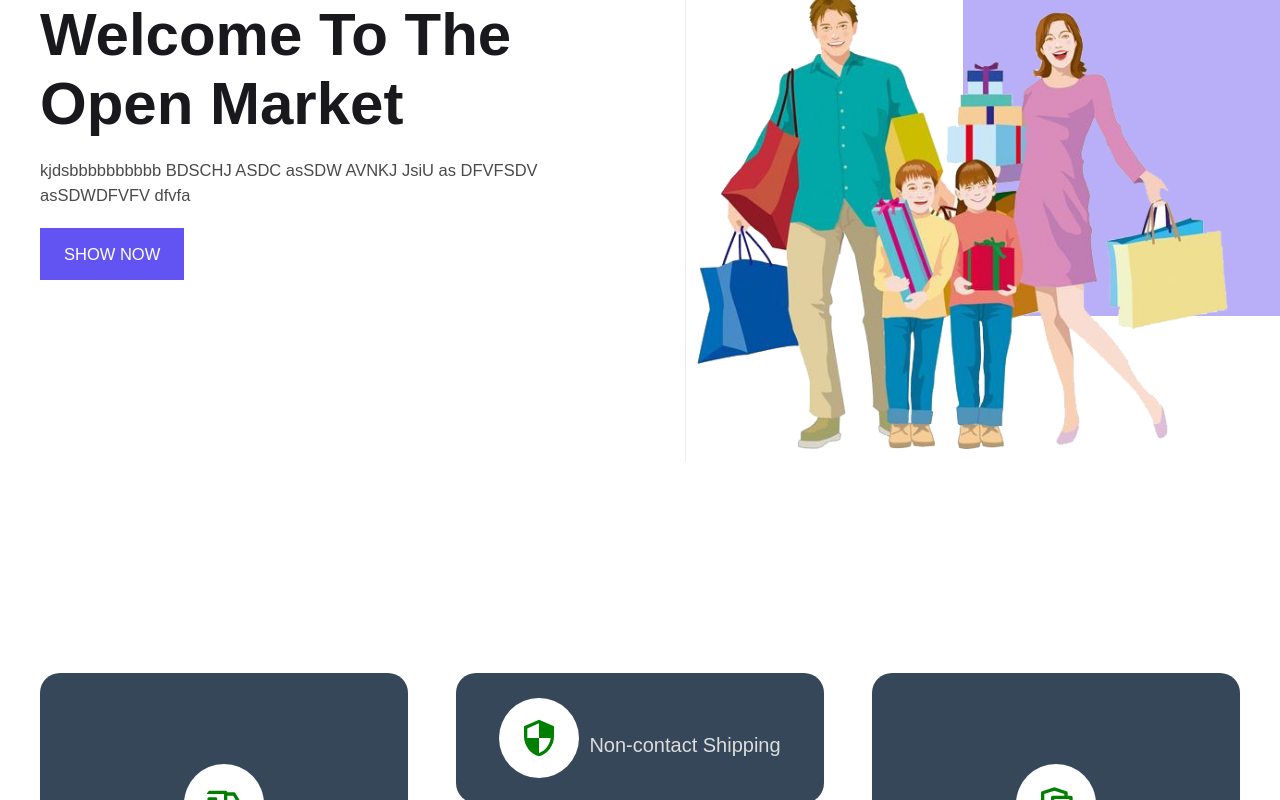
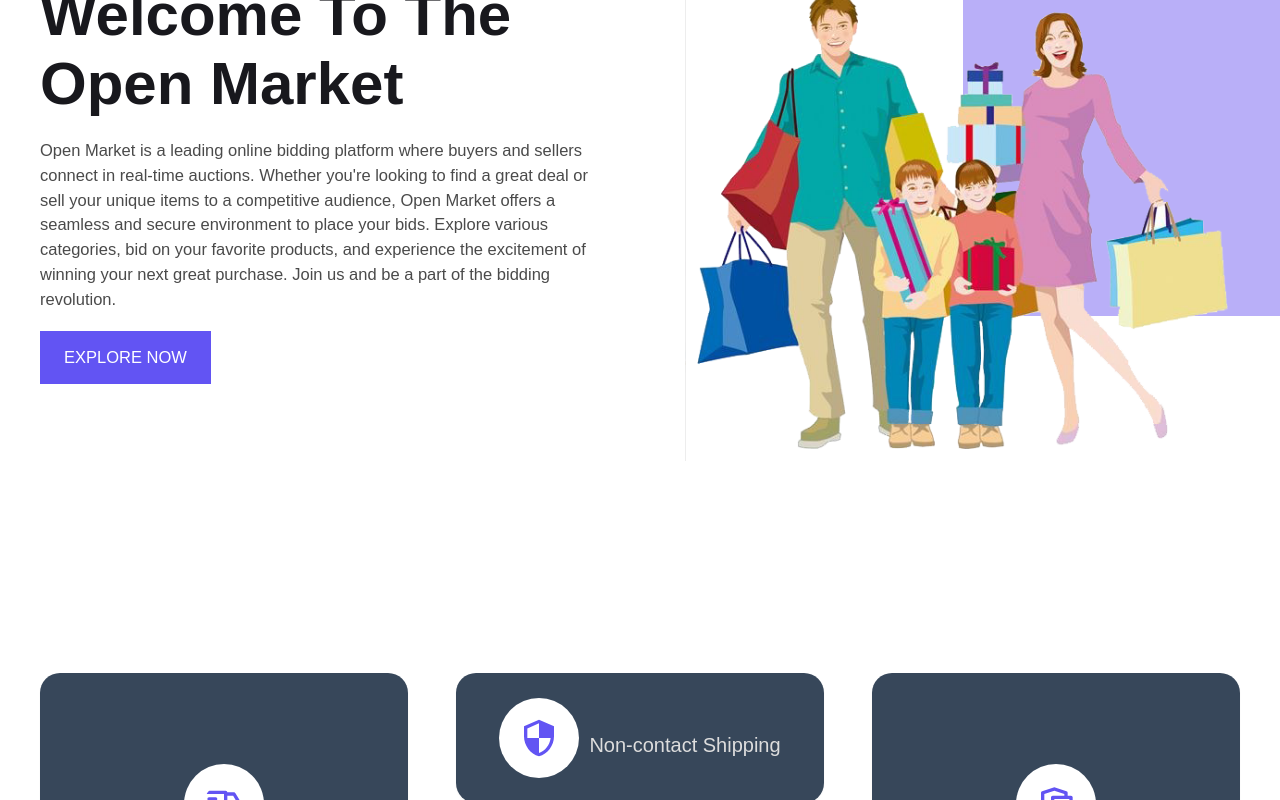
Before and after one commit to kaali001/open_market, a React (Create React App) app in the folder frontend/: page / in a window 1280 px wide. Shown: the part 220-1020 px from the top of the page. Built offline with nearby package versions, Linux system fonts and the light colour scheme.

Commit message:
Fixed UI of Products page and added content to Home

```diff
--- a/frontend/src/components/Filter.js
+++ b/frontend/src/components/Filter.js
@@ -1,71 +1,53 @@
-
-
-
-
 import React from "react";
 import styled from "styled-components";
 
 const Filter = ({ onFilter }) => {
-
-  // const [isOpen, setIsOpen] = useState(false);
-
   const handleFilterChange = (e) => {
-    // We will Implement filtering logic based on user input
-    //by  Calling  the onFilter function with the filter parameters
+    // Implement filtering logic based on user input
   };
 
   return (
-    // <FilterPanel className={`filter-panel ${isOpen ? "open" : ""}`}>
-     <FilterPanel>
+    <FilterPanel>
       <div className="filter-options">
-       <h2>Filter</h2>
-        <label className="lable-box">
-          <h3>Price-range</h3>
+        <h2>Filter</h2>
+        <label className="label-box">
+          <h3>Price Range</h3>
           <input type="text" onChange={handleFilterChange} />
         </label>
-        <label className="lable-box">
-          <h3>color</h3>
+        <label className="label-box">
+          <h3>Color</h3>
           <select onChange={handleFilterChange}>
             <option value="">All</option>
             <option value="red">Red</option>
             <option value="blue">Blue</option>
-
           </select>
         </label>
-
       </div>
-
     </FilterPanel>
   );
 };
 
 const FilterPanel = styled.div`
-  width: 15%;
-  height: 80vh;
-  position: absolute;
-  top: 10rem;
-  left: 0rem;
+  width: 100%;
   background-color: #fff;
   box-shadow: 0px 0px 2px 0px rgba(0, 0, 0, 0.2);
   padding: 20px;
-  transition: left 0.3s ease-in-out;
- h2 {
-  margin-bottom:30px;
- }
- input{
-  margin-bottom:30px;
- }
-  .lable-box{
-    margin-top:5rem;
+  margin-bottom: 20px;
+
+  h2 {
+    margin-bottom: 20px;
   }
 
-  @media (max-width: 768px) {
-    width: 80%;
-    left: -80%;
+  input, select {
+    width: 100%;
+    padding: 10px;
+    margin-bottom: 10px;
+    border: 1px solid #ccc;
+    border-radius: 4px;
   }
 
-  &.open {
-    left: 0;
+  @media (min-width: 768px) {
+    width: 80%;
   }
 `;
 
--- a/frontend/src/components/HeroSection.js
+++ b/frontend/src/components/HeroSection.js
@@ -2,121 +2,107 @@ import { NavLink } from "react-router-dom";
 import styled from "styled-components";
 import { Button } from "../styles/Button";
 
-const HeroSection = ({myData}) => {
-    const { name}=myData;
-  return(
+const HeroSection = ({ myData }) => {
+  const { name } = myData;
+  return (
     <Wrapper>
-
-
       <div className="container">
         <div className="grid grid-two-column">
           <div className="hero-section-data">
-               <p className="intro-data"></p>
+
             <h1>{name}</h1>
             <p>
-                   kjdsbbbbbbbbbb BDSCHJ ASDC asSDW   AVNKJ JsiU as DFVFSDV asSDWDFVFV  dfvfa
-
+              Open Market is a leading online bidding platform where buyers and sellers connect
+              in real-time auctions. Whether you're looking to find a great deal or sell
+              your unique items to a competitive audience, Open Market offers a seamless and
+              secure environment to place your bids. Explore various categories, bid on
+              your favorite products, and experience the excitement of winning your next
+              great purchase. Join us and be a part of the bidding revolution.
             </p>
 
-                <NavLink>
-                    <Button>show now</Button>
+            <NavLink to="/products">
+              <Button>Explore Now</Button>
             </NavLink>
           </div>
+
           {/* Home page image */}
-
-                <div className="Hero-section-image">
+          <div className="hero-section-image">
             <figure>
-                        <img src="./images/pngegg.png" className="img-style" alt="Homeimage"/>
+              <img src="./images/pngegg.png" className="img-style" alt="Bidding Platform" />
             </figure>
           </div>
-
-
-
         </div>
-
-
-
       </div>
     </Wrapper>
-
-
   );
 };
 
-
-
 const Wrapper = styled.section`
-
   padding: 12rem 0;
 
-  img{
-    min-width:10rem;
-    height:10rem;
+  img {
+    min-width: 10rem;
+    height: 10rem;
   }
 
-  .hero-section-data{
-    p{
-        margin:2rem 0;
+  .hero-section-data {
+    p {
+      margin: 2rem 0;
     }
-    h1{
-        text-transform:capitalize;
-        font-weight:bold;
+    h1 {
+      text-transform: capitalize;
+      font-weight: bold;
     }
 
-    .intro-data{
-        margin-bottom:0;
+    .intro-data {
+      margin-bottom: 0;
+      font-size: 1.2rem;
+      color: #007bff;
     }
   }
 
-  .hero-section-image{
+  .hero-section-image {
     width: 100%;
     height: auto;
     display: flex;
     justify-content: center;
-    align-item: center;
+    align-items: center;
   }
 
-  figure{
-    position:relative;
+  figure {
+    position: relative;
 
     &::after {
       content: "";
-        width:60%;
-        height:80%;
-        background-color: rgba(81,56,238,0.4);
+      width: 60%;
+      height: 80%;
+      background-color: rgba(81, 56, 238, 0.4);
       position: absolute;
-        left:50%;
-        top:-5rem;
+      left: 50%;
+      top: -5rem;
       z-index: -1;
     }
   }
 
- .img-style{
-    width:100%;
-    height:auto;
+  .img-style {
+    width: 100%;
+    height: auto;
   }
 
-
-   @media (max-width: ${({theme}) => theme.media}){
-    .grid{
+  @media (max-width: ${({ theme }) => theme.media}) {
+    .grid {
       gap: 10rem;
     }
 
     figure::after {
       content: "";
       width: 50%;
-        height:100%;
-        left:0;
+      height: 100%;
+      left: 0;
       top: 10%;
-
-        background-color: rgba(81,56,238,0.4);
-
+      background-color: rgba(81, 56, 238, 0.4);
     }
-
   }
-
-
 `;
 
-
 export default HeroSection;
--- a/frontend/src/components/Product.js
+++ b/frontend/src/components/Product.js
@@ -23,21 +23,23 @@ const ProductCard = styled(NavLink)`
   background-color: #ffffff;
   box-shadow: 0 0 10px rgba(0, 0, 0, 0.1);
   transition: box-shadow 0.3s ease-in-out;
+   overflow: hidden;
   &:hover {
     box-shadow: 0 0 15px rgba(0, 0, 0, 0.2);
   }
-  width: 35rem;
-  max-width: 20rem;
+  // width: 35rem;
+  // max-width: 20rem;
   @media (min-width: 768px) {
     max-width: 100%;
-    margin-left: -2rem;
+    // margin-left: -2rem;
+    padding: 4rem:
   }
 `;
 
 const CardImage = styled.img`
   width: 20rem;
   height: 15rem;
-  margin-left: 2rem;
+  margin-left: 6rem;
   margin-top: 2rem;
 `;
 
--- a/frontend/src/components/ProductList.js
+++ b/frontend/src/components/ProductList.js
@@ -17,12 +17,12 @@ const ProductList = ({ products }) => {
 };
 
 const Wrapper = styled.section`
-  margin-left: 30rem;
+  margin-left: 1rem;
   margin-top: 5rem;
   .product-grid {
     display: grid;
     grid-template-columns: repeat(auto-fill, minmax(250px, 1fr));
-    gap: 4rem;
+    gap: 2rem;
     justify-content: center;
   }
 `;
--- a/frontend/src/components/SearchBar.js
+++ b/frontend/src/components/SearchBar.js
@@ -28,11 +28,9 @@ const SearchBar = ({ onSearch }) => {
 };
 
 const SearchContainer = styled.div`
-  position: absolute;
-  top: 15.5rem;
-  right: 6rem;
   display: flex;
   align-items: center;
+  margin-bottom: 10px;
 
   label {
     input {
@@ -56,12 +54,11 @@ const SearchContainer = styled.div`
   }
 
   @media (max-width: 768px) {
-    top: 10px;
-    right: 10px;
-
+    flex-direction: column;
     label {
       input {
-        width: 150px;
+        width: 100%;
+        margin-bottom: 10px;
       }
     }
   }
--- a/frontend/src/components/Services.js
+++ b/frontend/src/components/Services.js
@@ -105,7 +105,7 @@ const Wrapper = styled.section`
     padding: 2rem;
     border-radius: 50%;
     background-color: #fff;
-    color:green;
+    color:rgb(98 84 243);
   }
 `;
 export default Services;
--- a/frontend/src/components/Sort.js
+++ b/frontend/src/components/Sort.js
@@ -1,11 +1,10 @@
 import React from "react";
 import styled from "styled-components";
-
 
 const Sort = ({ onSort }) => {
   const handleSortChange = (e) => {
     const selectedOption = e.target.value;
-    onSort(selectedOption); // Call the onSort function with the selected sorting option
+    onSort(selectedOption);
   };
 
   return (
@@ -16,37 +15,32 @@ const Sort = ({ onSort }) => {
           <select onChange={handleSortChange}>
             <option value="lowToHigh">Low to High</option>
             <option value="highToLow">High to Low</option>
-          <option value="lsd">Popularity</option>
-          <option value="#">Reviews</option>
-
+            <option value="popularity">Popularity</option>
+            <option value="reviews">Reviews</option>
           </select>
         </label>
       </div>
-
-
-
-
     </Wrapper>
-
   );
 };
 
-const Wrapper= styled.section`
-   width: 25%;
-  height: 8vh;
+const Wrapper = styled.section`
+  margin-bottom: 20px;
 
-  position: relative;
-  top: 1rem;
-  left: 40rem;
-  background-color: #fff;
-  box-shadow: 0px 0px 2px 0px rgba(0, 0, 0, 0.2);
-  .sort-panel{
-    margin-left:20%;
-    margin-top:0%;
+  .sort-panel {
+    display: flex;
+    align-items: center;
   }
 
-  label{
-    font-size:20px;
+  label {
+    font-size: 16px;
+    margin-right: 10px;
+
+    select {
+      padding: 8px;
+      border: 1px solid #ccc;
+      border-radius: 4px;
+    }
   }
 `;
 
```
Also changed, not shown: frontend/src/Voov.js (+65 -20 lines). Lines whose indentation alone changed are shown as unchanged.
